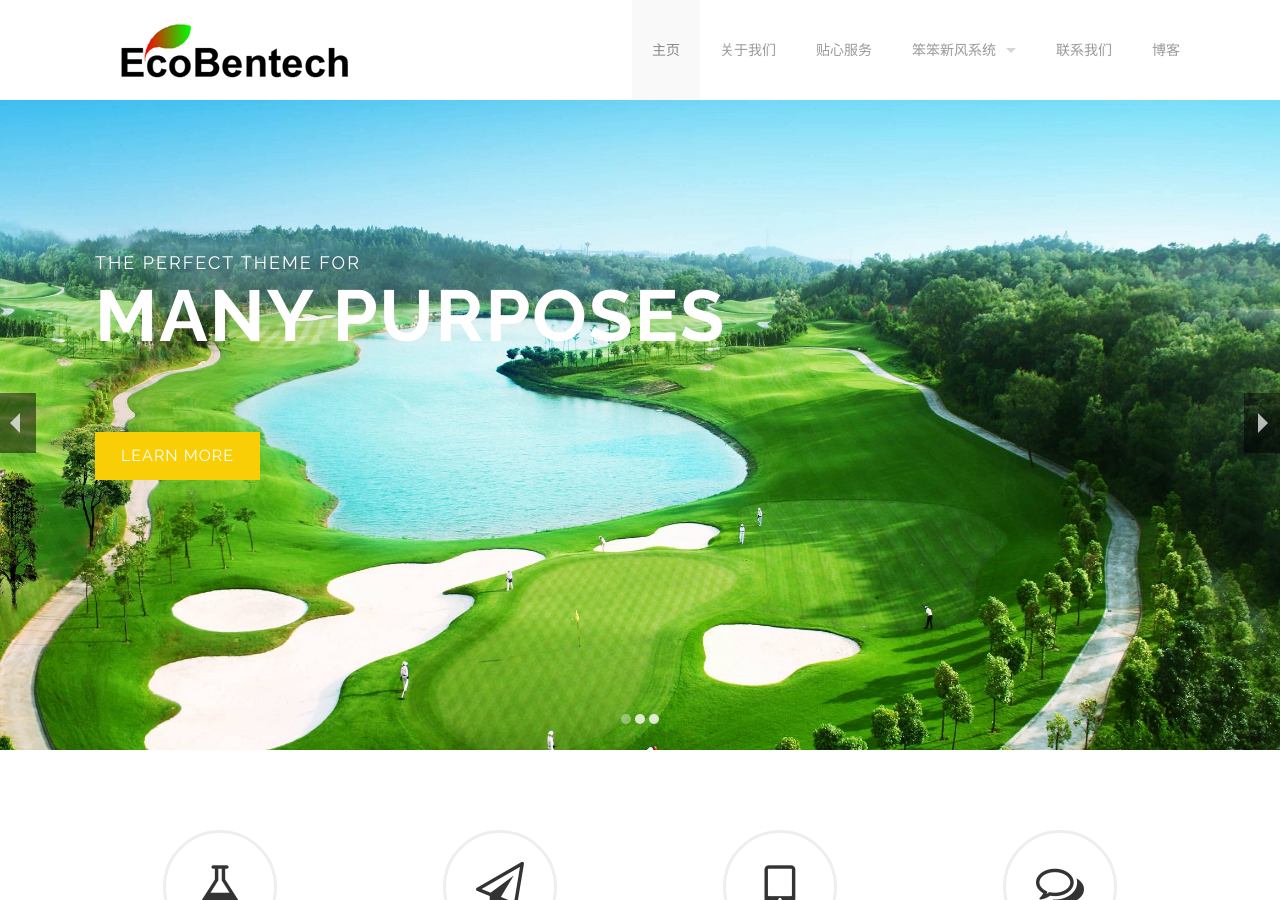
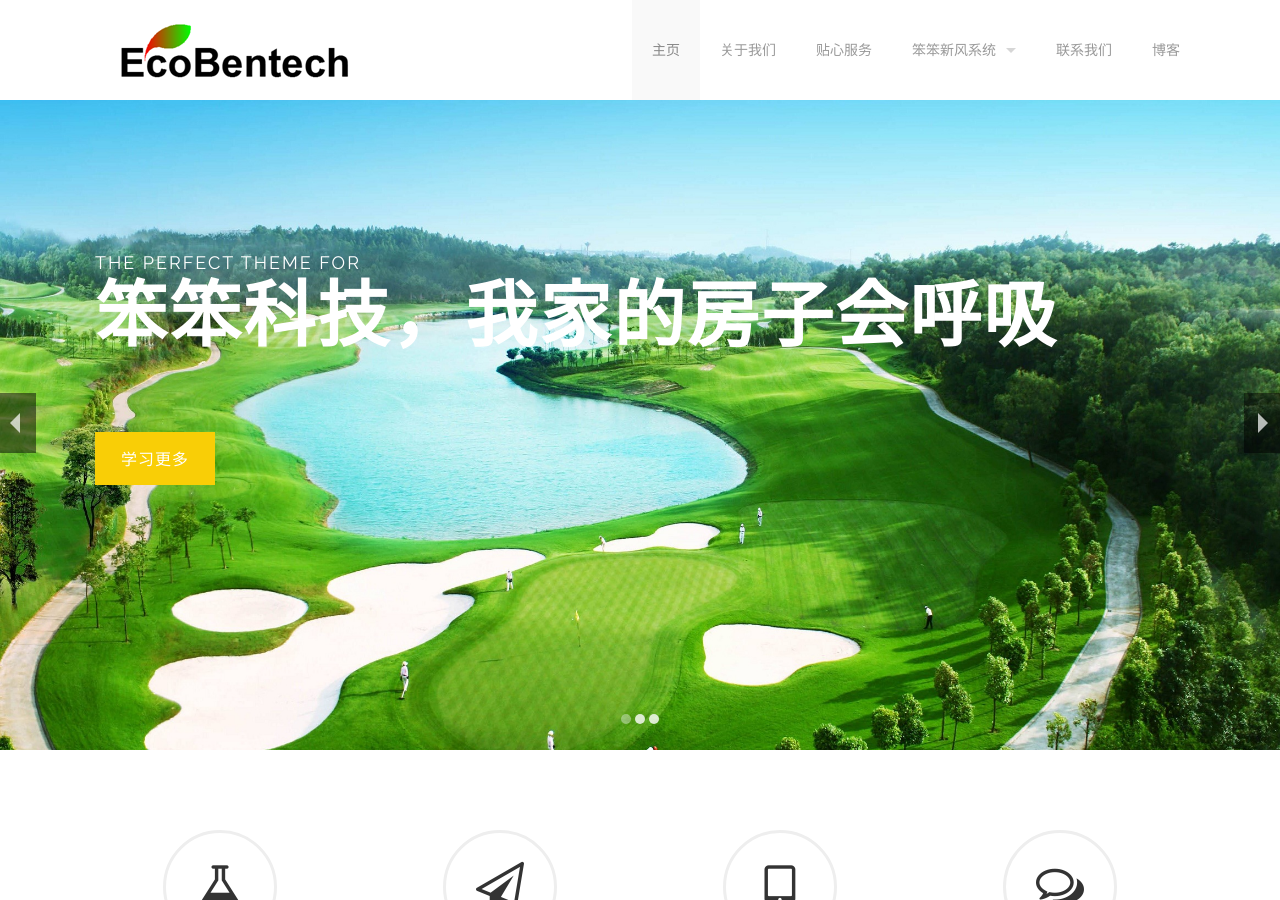
Before and after one commit to braveheart007/braveheart007.github.io, a Jekyll site: the page built from index.html, in a window 1280 px wide and 900 px high. Built offline with Jekyll 4.4.1, drawn with Linux system fonts in a browser that asks for light colours.

Commit message:
Update index.html

```diff
--- a/index.html
+++ b/index.html
@@ -8,12 +8,12 @@ slides:
       text: The perfect theme for
     title:
       klass: bottom-to-top
-      text: Many purposes
+      text: 笨笨科技，我家的房子会呼吸
     buttons:
       klass: bottom-to-top
       items:
-        - text: Learn More
-          link_to: http://themeforest.net/user/honryou/portfolio?ref=honryou
+        - text: 学习更多
+          link_to: www.baidu.com
   - bg: images/@stock/slide-4.jpg
     klass: centered-text
     small_title:
@@ -26,21 +26,21 @@ slides:
       klass: bottom-to-top
       items:
         - klass: boxed
-          text: View Features
+          text: 浏览更多特性
           link_to: http://themeforest.net/user/honryou/portfolio?ref=honryou
-        - text: Purchase Now
+        - text: 现在购买
           link_to: http://themeforest.net/user/honryou/portfolio?ref=honryou
   - bg: images/@stock/slide-5.jpg
     small_title:
       klass: bottom-to-top
-      text: This is a creative theme that you'll
+      text: 笨笨科技，聪明的你不会错过的东东
     title:
       klass: bottom-to-top
-      text: definitely love...
+      text: 笨笨，只为健康呼吸
     buttons:
       klass: bottom-to-top
       items:
-        - text: Learn More
+        - text: 了解更多
           link_to: http://themeforest.net/user/honryou/portfolio?ref=honryou
 
 
```
Also changed, not shown: other parts of index.html (+1 -1 lines).
